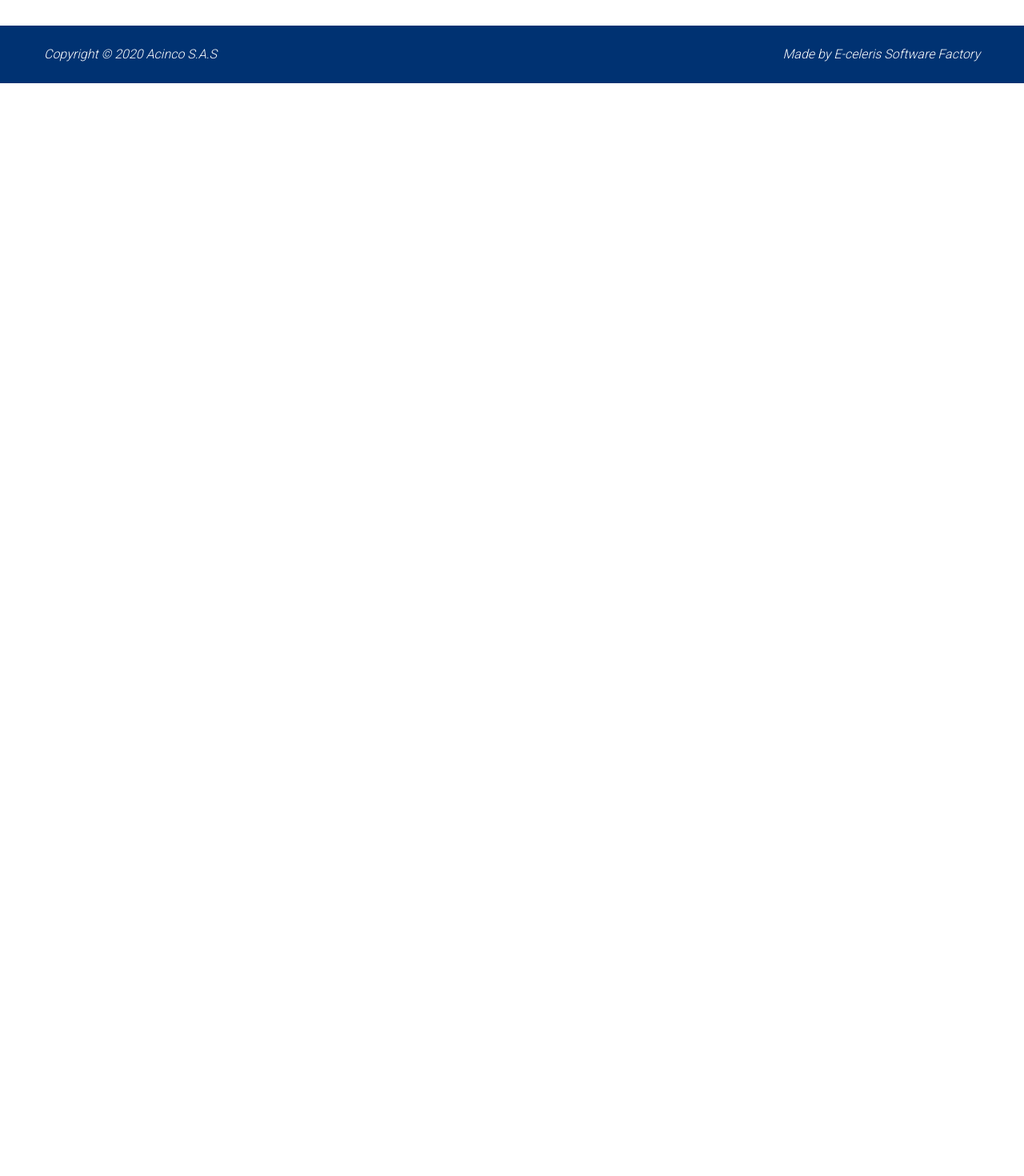
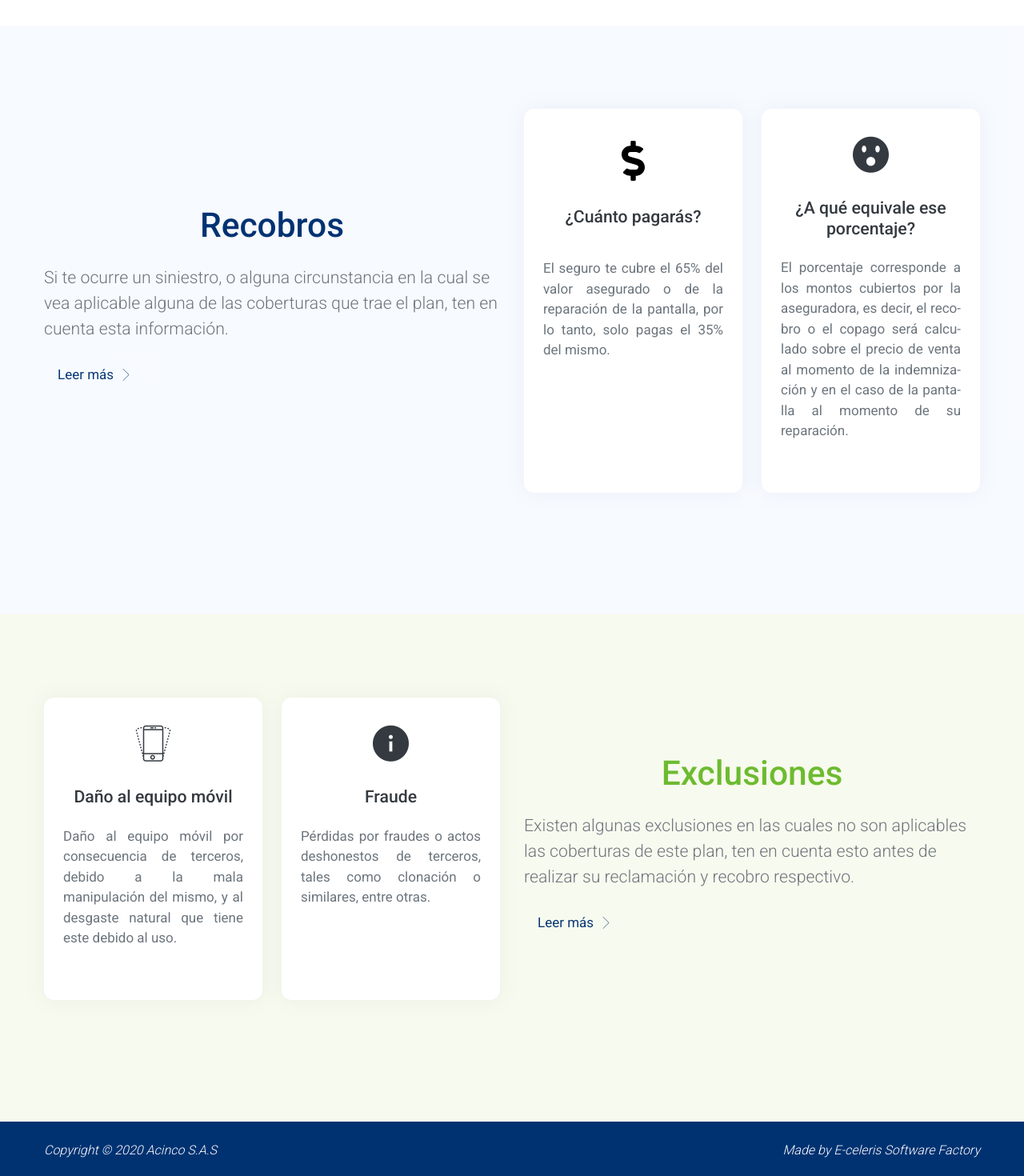
Before and after one commit to michael-eceleris/acinco-web-v2, a React (Create React App) app: page /motorola in a window 1280 px wide. Shown: the part 1740-3210 px from the top of the page at 80% size. Before the commit the page ends 1844 px from the top, so only its background shows below. Built offline with nearby package versions, Linux system fonts and the light colour scheme.

Commit message:
feat: add section recoveries and exclutions motorola page

```diff
--- /dev/null
+++ b/src/layout/layoutMotorola/RecoveriesAndExclutions.js
@@ -0,0 +1,124 @@
+import React from "react";
+import { Link } from "react-router-dom";
+import Dollar from "../../assets/icons/dollar-sign-solid.svg";
+const Recoveries = () => {
+  return (
+    <>
+      <section className='pt-2 pb-2 bg-theme-color-light '>
+        <div className='container p-0'>
+          <div className=' d-flex flex-wrap align-items-center my-7 '>
+            <div className='col-12 col-lg-6 mb-5'>
+              <h2 className='h1 text-primary mb-4 text-center'>Recobros</h2>
+              <p className='lead mb-3'>
+                Si te ocurre un siniestro, o alguna circunstancia en la cual se
+                vea aplicable alguna de las coberturas que trae el plan, ten en
+                cuenta esta información.
+              </p>
+              <Link
+                className='btn btn-link text-decoration-none'
+                to='/pospago-5-3/terminos-condiciones'
+              >
+                Leer más
+                <i className='fi fi-arrow-right-slim ml-2'></i>
+              </Link>
+            </div>
+            <div className='col-12 col-lg-6 mb-5'>
+              <div className='row gutters-md gutters-xs--xs'>
+                <div className='col-6 jarallax'>
+                  <div className='bg-white shadow-xs rounded-xl p-4 mb-4 mb-2-xs bg-primary-soft-hover transition-bg-ease-150 text-decoration-none text-gray-800 h-100'>
+                    <div className='text-center pt-3 m-0'>
+                      <img src={Dollar} height='50' alt='signo_pesos' />
+                    </div>
+                    <h3 className='h5 py-3 mt-3 text-center '>
+                      ¿Cuánto pagarás?
+                    </h3>
+                    <p className='pt-3 text-justify'>
+                      El seguro te cubre el 65% del valor asegurado o de la
+                      reparación de la pantalla, por lo tanto, solo pagas el 35%
+                      del mismo.
+                    </p>
+                  </div>
+                </div>
+
+                <div className='col-6 jarallax'>
+                  <div className='bg-white shadow-xs rounded-xl p-4 mb-4 mb-2-xs bg-success-soft-hover transition-bg-ease-150 text-decoration-none text-gray-800 h-100'>
+                    <div className='text-center m-0 p-0'>
+                      <i className='fi fi-emoji-shocked fs--45'></i>
+                    </div>
+                    <h3 className='h5 py-3 text-center'>
+                      ¿A qué equivale ese porcentaje?
+                    </h3>
+                    <p className='text-justify hypens'>
+                      El porcentaje corresponde a los montos cubiertos por la
+                      aseguradora, es decir, el recobro o el copago será
+                      calculado sobre el precio de venta al momento de la
+                      indemnización y en el caso de la pantalla al momento de su
+                      reparación.
+                    </p>
+                  </div>
+                </div>
+              </div>
+            </div>
+          </div>
+        </div>
+      </section>
+      <section className='pt-2 pb-2 bg-theme-color-custom-purple'>
+        <div className='container p-0'>
+          <div className=' d-flex flex-wrap align-items-center my-7'>
+            <div className='order-lg-2 col-12 col-lg-6 mb-5'>
+              <h2 className='h1 text-success mb-4 text-center'>Exclusiones</h2>
+              <p className='lead mb-3'>
+                Existen algunas exclusiones en las cuales no son aplicables las
+                coberturas de este plan, ten en cuenta esto antes de realizar su
+                reclamación y recobro respectivo.
+              </p>
+              <a
+                className='btn btn-link text-decoration-none'
+                href='https://secureservercdn.net/104.238.68.130/j5f.49f.myftpupload.com/wp-content/uploads/2018/09/CLAUSULADO-POLIZA-34.pdf'
+                target='_blank'
+                rel='noreferrer'
+              >
+                Leer más
+                <i className='fi fi-arrow-right-slim ml-2'></i>
+              </a>
+            </div>
+            <div className='order-lg-1 col-12 col-lg-6 mb-5'>
+              <div className='row gutters-md gutters-xs--xs'>
+                <div className='col-6 jarallax'>
+                  <div className='bg-white shadow-xs rounded-xl p-4 mb-4 mb-2-xs bg-primary-soft-hover transition-bg-ease-150 text-decoration-none text-gray-800 h-100'>
+                    <div className='text-center p-0 m-0'>
+                      <i className='fi fi-smartphone fs--45'></i>
+                    </div>
+                    <h3 className='h5 py-3 text-center'>
+                      Daño al equipo móvil
+                    </h3>
+                    <p className='text-justify'>
+                      Daño al equipo móvil por consecuencia de terceros, debido
+                      a la mala manipulación del mismo, y al desgaste natural
+                      que tiene este debido al uso.
+                    </p>
+                  </div>
+                </div>
+
+                <div className='col-6 jarallax'>
+                  <div className='bg-white shadow-xs rounded-xl p-4 mb-4 mb-2-xs bg-success-soft-hover transition-bg-ease-150 text-decoration-none text-gray-800 h-100'>
+                    <div className='text-center p-0 m-0'>
+                      <i className='fi fi-round-info-full fs--45'></i>
+                    </div>
+                    <h3 className='h5 py-3 text-center'>Fraude</h3>
+                    <p className='text-justify'>
+                      Pérdidas por fraudes o actos deshonestos de terceros,
+                      tales como clonación o similares, entre otras.
+                    </p>
+                  </div>
+                </div>
+              </div>
+            </div>
+          </div>
+        </div>
+      </section>
+    </>
+  );
+};
+
+export default Recoveries;
--- a/src/pages/Motorola.js
+++ b/src/pages/Motorola.js
@@ -1,8 +1,9 @@
-import React from 'react';
+import React from "react";
 import { Helmet } from "react-helmet";
 import Banner from "../layout/layoutMotorola/Banner";
 import Footer from "../components/Footer";
-import Coverages from "../layout/layoutMotorola/Coverages"
+import Coverages from "../layout/layoutMotorola/Coverages";
+import Recoveries from "../layout/layoutMotorola/RecoveriesAndExclutions";
 
 const Motorola = () => {
   return (
@@ -10,15 +11,16 @@ const Motorola = () => {
       <Helmet>
         <title>Motorola | Acinco</title>
         <meta
-          name="description"
-          content="Este seguro va dirigido a los usuarios que compren su equipo + seguro o asistencia por medio de la pagina web de Motorola."
+          name='description'
+          content='Este seguro va dirigido a los usuarios que compren su equipo + seguro o asistencia por medio de la pagina web de Motorola.'
         />
       </Helmet>
       <Banner />
       <Coverages />
+      <Recoveries />
       <Footer />
     </>
-   );
-}
+  );
+};
 
 export default Motorola;
```
Also changed, not shown: 1 other file (tests, documents, lock files or other folders).
